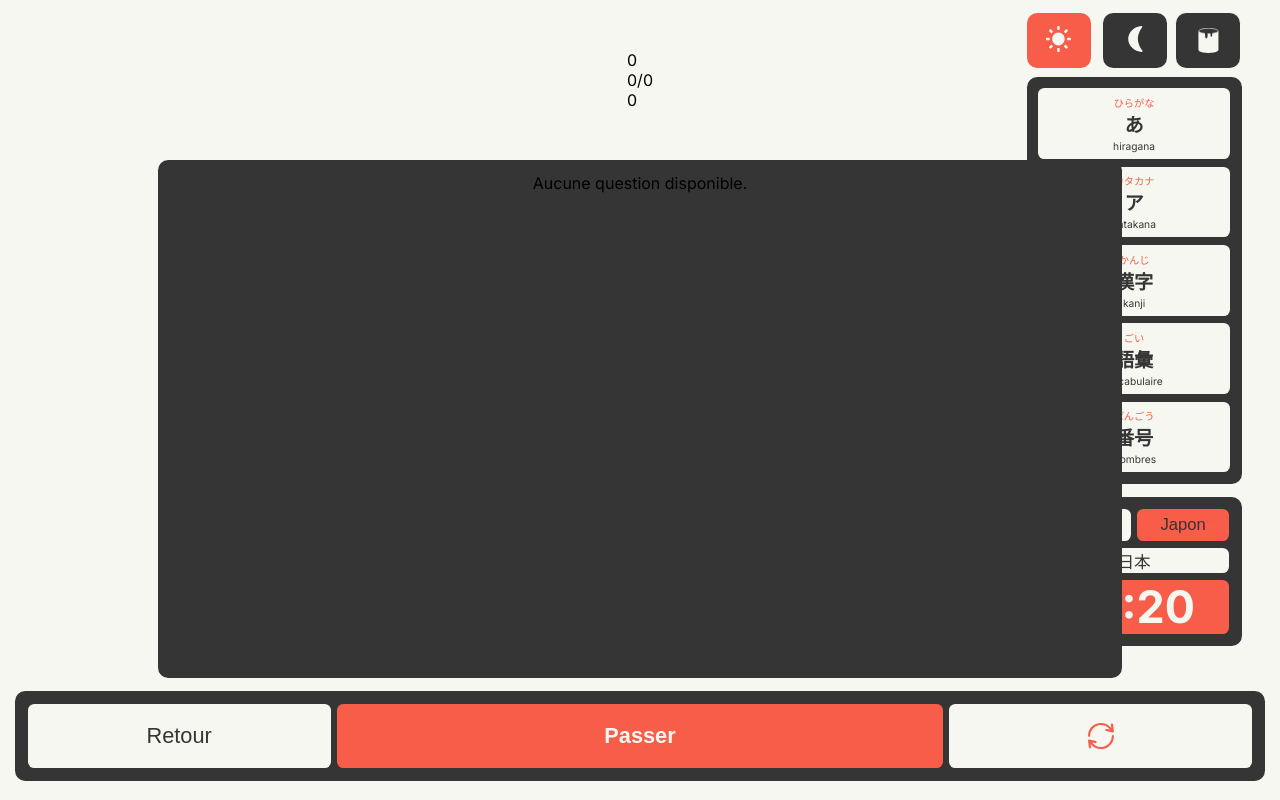
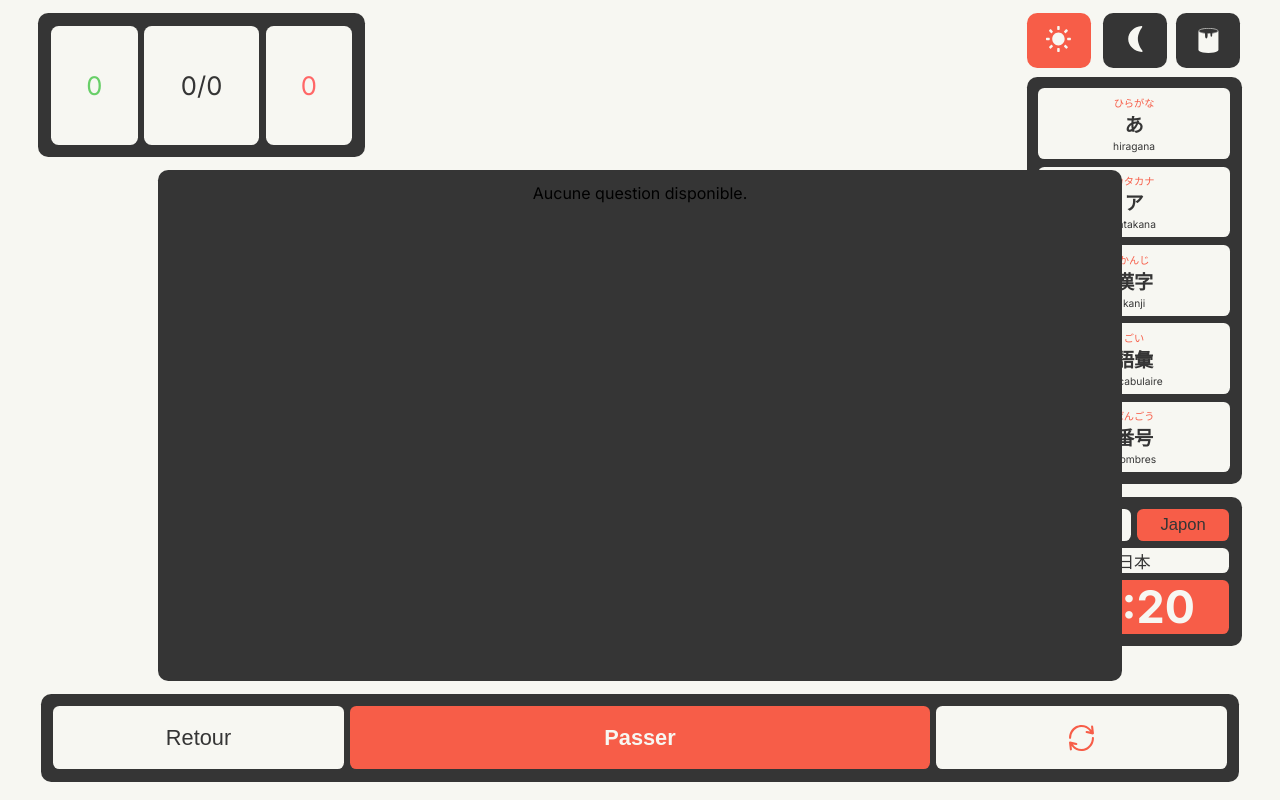
Before and after one commit to Thomasfouquereau/Nihongo, a React (Vite) app: page /exercices in a window 1280 px wide. Built offline with nearby package versions, Linux system fonts and the light colour scheme.

Commit message:
Refactoriser: Ajuster la hauteur et la largeur des composants Exercices et FooterExercices
Refactoriser: timer par question part 1

```diff
--- a/src/component/main/exercices/Exercices.jsx
+++ b/src/component/main/exercices/Exercices.jsx
@@ -7,9 +7,11 @@ const ExercicesContainer = styled.div`
     align-items: center;
     flex-direction: column;
     justify-content: center;
-    height: 100vh;
+    height: calc(100vh - 1vw);
     max-width: 94vw;
     margin: auto;
+    gap: 1vw;
+    margin-top: 1vw;
 `;
 
 export default function Exercices() {
--- a/src/component/main/exercices/exercices component/HeaderExercices.jsx
+++ b/src/component/main/exercices/exercices component/HeaderExercices.jsx
@@ -5,10 +5,9 @@ import styled from "styled-components";
 const HeaderContainer = styled.div`
     display: flex;
     align-items: center;
-    justify-content: center;
-    gap: 1vw;
+    justify-content: flex-start;
     width: 100%;
-    height: 30%;
+    height: 20%;
 `
 
 export default function Header() {
--- a/src/component/main/exercices/exercices component/component/FooterExercices.jsx
+++ b/src/component/main/exercices/exercices component/component/FooterExercices.jsx
@@ -10,7 +10,7 @@ const FooterContainer = styled.div`
     justify-content: center;
     gap: 0.5vw;
     background-color: ${(props) => props.$bgColor};
-    width: 130.5%;
+    width: 125%;
     height: 10%;
     padding: 1vw;
     border-radius: 0.8vw;
--- a/src/component/main/exercices/exercices component/header/Compteur.jsx
+++ b/src/component/main/exercices/exercices component/header/Compteur.jsx
@@ -1,16 +1,52 @@
 import { useSelector } from 'react-redux';
+import styled from 'styled-components';
+
+const CompteurContainer = styled.div`
+    display: flex;
+    justify-content: center;
+    align-items: center;
+    gap: 0.5vw;
+    width: 25%;
+    height: calc(100% - 2vw);
+    font-size: 2vw;
+    border-radius: 0.8vw;
+    background-color: ${(props) => props.$bgColor};
+    color: ${(props) => props.$fontColor};
+    padding: 1vw;
+    p{
+        background-color: ${(props) => props.$mainBgColor};
+        width: 100%;
+        height: 100%;
+        border-radius: 0.6vw;
+        display: flex;
+        justify-content: center;
+        align-items: center;
+    }
+    p:nth-child(1){
+        width: 30%;
+        color: #68cf68;
+    }
+    p:nth-child(2){
+        width: 40%;
+    }
+    p:nth-child(3){
+        width: 30%;
+        color: #FF6767;
+    }
+`;
 
 export default function Compteur() {
+    const { bgColor, fontColor, mainBgColor } = useSelector((state) => state.mode);
     const totalfaute = useSelector((state) => state.exercice.totalfaute);
     const totalreussite = useSelector((state) => state.exercice.totalreussite);
     const questionMax = useSelector((state) => state.parametersExercice.exerciceNumber);
     const questionActuelle = totalreussite + totalfaute;
 
     return (
-        <div>
+        <CompteurContainer $mainBgColor={mainBgColor} $bgColor={bgColor} $fontColor={fontColor}>
             <p>{totalreussite}</p>
             <p>{questionActuelle}/{questionMax}</p>
             <p>{totalfaute}</p>
-        </div>
+        </CompteurContainer>
     );
 }
--- a/src/component/main/exercices/exercices component/logique exercices/LogiqueExercices.jsx
+++ b/src/component/main/exercices/exercices component/logique exercices/LogiqueExercices.jsx
@@ -5,7 +5,6 @@ import styled from 'styled-components';
 import Question from '../component/Question';
 import Reponse from '../component/Reponse';
 import Footer from '../component/FooterExercices';
-import Timer from '../component/Timer';
 import listeKanji from '../../../../data/kanji/listeKanji.json';
 import listeHiragana from '../../../../data/hiragana/listeHiragana.json';
 import listeKatakana from '../../../../data/katakana/listeKatakana.json';
@@ -43,6 +42,27 @@ const ReponseContainer = styled.div`
     gap: 0.5vw;
 `;
 
+const TimerContainer = styled.div`
+    display: flex;
+    justify-content: center;
+    align-items: center;
+    position: absolute;
+    top: 2vw;
+    left: 1vw;
+    background-color: ${(props) => props.$color};
+    width: 9vw;
+    height: 4vw;
+    border-radius: 0.5vw;
+    color: #F7F7F2;
+    p{
+        font-size: 2vw;
+        font-weight: 600;
+        span{
+            font-size: 1.5vw;
+        }
+    }
+`;
+
 // Fonction pour générer des options de réponse
 const generateOptions = (correctAnswer, data) => {
     const options = [correctAnswer];
@@ -57,25 +77,29 @@ const generateOptions = (correctAnswer, data) => {
     return options.sort(() => 0.5 - Math.random());
 };
 
-export default function Exercice() {
+export default function LogiqueExercices() {
+    const modeDeJeu = useSelector((state) => state.parametersExercice.exerciceModeDeJeu);
+    const nombreDeQuestions = useSelector((state) => state.parametersExercice.exerciceNumber);
+    const dataChoice = useSelector((state) => state.dataChoice);
+    const typeDeKana = useSelector((state) => state.parametersExercice.exerciceTypeDeKana);
+    const exerciceTimerActive = useSelector((state) => state.parametersExercice.exerciceTimerActive);
+    const totalfaute = useSelector((state) => state.exercice.totalfaute);
+    const totalreussite = useSelector((state) => state.exercice.totalreussite);
     const { bgColor } = useSelector((state) => state.mode);
     const [questions, setQuestions] = useState([]);
     const [currentQuestionIndex, setCurrentQuestionIndex] = useState(0);
     const [score, setScore] = useState(0);
     const [isCorrect, setIsCorrect] = useState(null);
     const [time, setTime] = useState(0);
-    const [reussite, setReussite] = useState(0);
-    const [faute, setFaute] = useState(0);
-    const modeDeJeu = useSelector((state) => state.parametersExercice.exerciceModeDeJeu);
-    const nombreDeQuestions = useSelector((state) => state.parametersExercice.exerciceNumber);
-    const dataChoice = useSelector((state) => state.dataChoice);
-    const exerciceTimer = useSelector((state) => state.parametersExercice.exerciceTimer);
-    const typeDeKana = useSelector((state) => state.parametersExercice.exerciceTypeDeKana);
-    const exerciceTimerActive = useSelector((state) => state.parametersExercice.exerciceTimerActive);
+    const [reussite, setReussite] = useState(totalreussite);
+    const [faute, setFaute] = useState(totalfaute);
     const resetTimerRef = useRef(null);
     const timerRef = useRef(null);
     const dispatch = useDispatch();
     const location = useLocation();
+    const exerciceTimer = useSelector((state) => state.parametersExercice.exerciceTimer);
+    const [timer, setTimer] = useState(exerciceTimer);
+    const { color } = useSelector((state) => state.color);
 
     // Fonction pour le timer
     const startExerciseTimer = useCallback(() => {
@@ -94,6 +118,60 @@ export default function Exercice() {
             timerRef.current = null;
         }
     }, []);
+
+    const reset = useCallback(() => {
+        setTimer(exerciceTimer);
+        if (resetTimerRef.current) {
+            resetTimerRef.current();
+        }
+    }, [exerciceTimer]);
+
+    const handleTimeUp = useCallback(() => {
+        setTimeout(() => {
+            if (currentQuestionIndex < questions.length - 1) {
+                setCurrentQuestionIndex(currentQuestionIndex + 1);
+                setIsCorrect(null);
+                dispatch(setTotalfaute(faute + 1));
+            } else {
+                stopExerciseTimer();
+                dispatch(setTotalTimer(time));
+                alert(`Exercice terminé! Votre score est de ${isCorrect ? score + 1 : score}/${questions.length}, vous avez fait ${reussite} réponses correctes et ${faute} réponses incorrectes. Votre temps total est de ${time} secondes.`);
+                dispatch(setTotalfaute(0));
+                dispatch(setTotalreussite(0));
+                setFaute(0);
+                setReussite(0);
+            }
+            setIsCorrect(null);
+        }, 700);
+    }, [currentQuestionIndex, questions.length, dispatch, score, stopExerciseTimer, time, reussite, faute, isCorrect]);
+
+    useEffect(() => {
+        const timerInterval = setInterval(() => {
+            setTimer((prevTime) => {
+                if (prevTime <= 1) {
+                    clearInterval(timerInterval);
+                    handleTimeUp();
+                    setTimeout(() => {
+                        setTimer(exerciceTimer); // Reset the timer after 700ms
+                    }, 700);
+                    return 0; // Set time to 0 before the reset
+                }
+                return prevTime - 1;
+            });
+        }, 1000);
+
+        return () => clearInterval(timerInterval);
+    }, [exerciceTimer, handleTimeUp]);
+
+    useEffect(() => {
+        setTimer(exerciceTimer);
+    }, [exerciceTimer]);
+
+    useEffect(() => {
+        if (reset) {
+            reset();
+        }
+    }, [reset, exerciceTimer]);
 
     const loadQuestions = useCallback(() => {
         let data;
@@ -146,6 +224,8 @@ export default function Exercice() {
                 ];
             } else {
                 stopExerciseTimer();
+                dispatch(setTotalfaute(0));
+                dispatch(setTotalreussite(0));
             }
         }
 
@@ -191,31 +271,19 @@ export default function Exercice() {
             setCurrentQuestionIndex(0);
             setScore(0);
         }
-    }, [location.pathname, modeDeJeu, nombreDeQuestions, dataChoice, typeDeKana, stopExerciseTimer, startExerciseTimer]);
+    }, [location.pathname, modeDeJeu, nombreDeQuestions, dataChoice, typeDeKana, stopExerciseTimer, startExerciseTimer, dispatch]);
 
     // Fonction pour gérer le changement de question et le score
     useEffect(() => {
+        const resetExercice = () => {
+            dispatch(setTotalfaute(0));
+            dispatch(setTotalreussite(0));
+        };
         loadQuestions();
         stopExerciseTimer();
         startExerciseTimer();
-    }, [loadQuestions, stopExerciseTimer, startExerciseTimer]);
-
-    // Fonction pour passer à la question suivante si le temps est écoulé et qu'aucune réponse n'a été donnée
-    const handleTimeUp = () => {
-        setTimeout(() => {
-            if (currentQuestionIndex < questions.length - 1) {
-                setCurrentQuestionIndex(currentQuestionIndex + 1);
-                setIsCorrect(null);
-            } else {
-                alert(`Exercice terminé! Votre score est de ${isCorrect ? score + 1 : score}/${questions.length}`);
-                stopExerciseTimer();
-                dispatch(setTotalTimer(time));
-                dispatch(setTotalfaute(0));
-                dispatch(setTotalreussite(0));
-            }
-            setIsCorrect(null);
-        }, 700);
-    };
+        resetExercice();
+    }, [loadQuestions, stopExerciseTimer, startExerciseTimer, dispatch]);
 
     // Fonction pour passer à la question suivante ou terminer l'exercice si la réponse est correcte ou incorrecte
     const handleNextQuestion = (isCorrect) => {
@@ -234,11 +302,13 @@ export default function Exercice() {
                 setCurrentQuestionIndex(currentQuestionIndex + 1);
                 setIsCorrect(null);
             } else {
-                alert(`Exercice terminé! Votre score est de ${isCorrect ? score + 1 : score}/${questions.length}`);
                 stopExerciseTimer();
                 dispatch(setTotalTimer(time));
+                alert(`Exercice terminé! Votre score est de ${isCorrect ? score + 1 : score}/${questions.length}, vous avez fait ${reussite} réponses correctes et ${faute} réponses incorrectes. Votre temps total est de ${time} secondes.`);
                 dispatch(setTotalfaute(0));
                 dispatch(setTotalreussite(0));
+                setFaute(0);
+                setReussite(0);
             }
             setIsCorrect(null);
         }, 700);
@@ -250,12 +320,15 @@ export default function Exercice() {
     // Fonction pour passer à la question suivante si l'utilisateur décide de passer une question
     const handleSkipQuestion = () => {
         handleNextQuestion(false);
+        dispatch(setTotalfaute(faute + 1));
     };
 
     return (
         <Container>
             <QuestionContainer $bgColor={bgColor}>
-                {exerciceTimerActive === true && <Timer duration={exerciceTimer} onTimeUp={handleTimeUp} onReset={(reset) => resetTimerRef.current = reset} />}
+                {exerciceTimerActive === true && <TimerContainer $color={color}>
+                    <p>{timer}<span>s</span></p>
+                </TimerContainer>}
                 {questions && questions.length > 0 ? (
                     <ReponseContainer key={questions[currentQuestionIndex].id}>
                         <Question question={questions[currentQuestionIndex]} isCorrect={isCorrect} />
```
Also changed, not shown: src/component/main/exercices/exercices component/component/Timer.jsx (deleted, +0 -73 lines).
